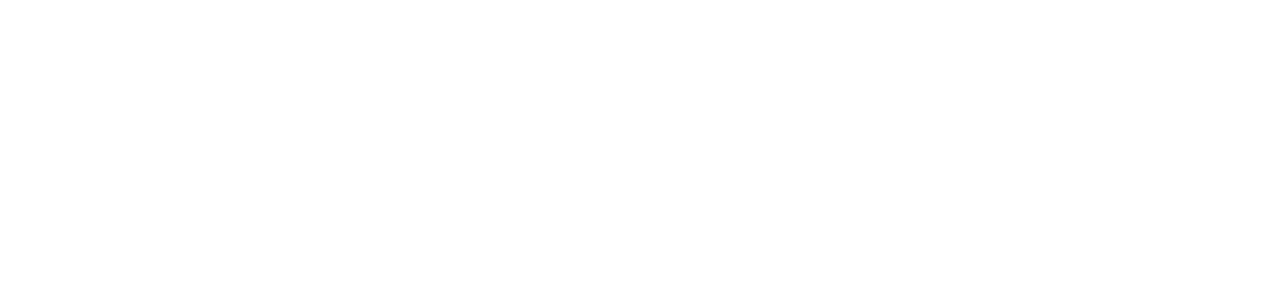
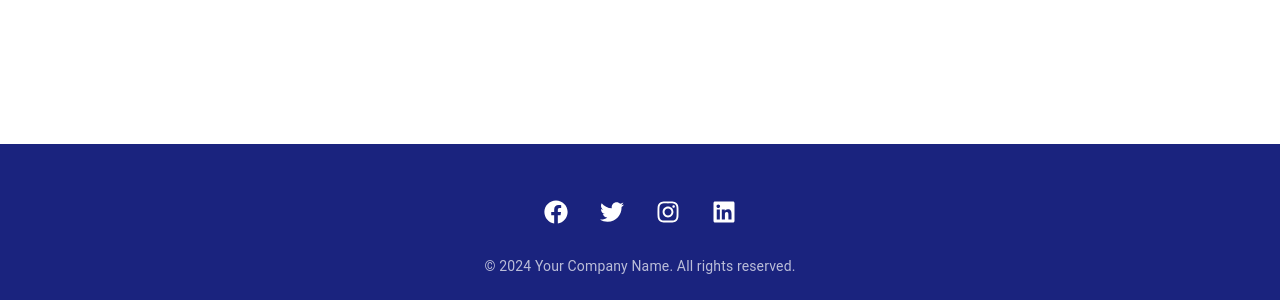
Before and after one commit to Siil777/SecureSignUp, a React (Create React App) app in the folder frontend/auth/: page / in a window 1280 px wide. Before the commit this address had no page. Shown: the part 1189-1489 px from the top of the page. Before the commit the page ends 800 px from the top, so only its background shows below. Built offline with nearby package versions, Linux system fonts and the light colour scheme.

Commit message:
feat: footer

```diff
--- a/frontend/auth/package.json
+++ b/frontend/auth/package.json
@@ -12,8 +12,10 @@
     "bootstrap": "^5.3.3",
     "react": "^18.3.1",
     "react-dom": "^18.3.1",
+    "react-icons": "^5.3.0",
     "react-router-dom": "^6.27.0",
     "react-scripts": "5.0.1",
+    "sass": "^1.80.4",
     "web-vitals": "^2.1.4"
   },
   "scripts": {
--- a/frontend/auth/src/App.js
+++ b/frontend/auth/src/App.js
@@ -1,11 +1,12 @@
 import logo from './logo.svg';
 import './App.css';
 import Headers from './components/headers.js';
-import Entries from './components/entries.js';
+import Footer from './components/footers.js';
 function App() {
   return (
     <div className="App">
       <Headers />
+      <Footer />
     </div>
   );
 }
--- /dev/null
+++ b/frontend/auth/src/components/footers.js
@@ -0,0 +1,79 @@
+import React from "react";
+import { Box, Container, Grid, Typography, IconButton, useTheme, useMediaQuery } from "@mui/material";
+import { styled } from "@mui/system";
+import { FaFacebook, FaTwitter, FaInstagram, FaLinkedin } from "react-icons/fa";
+
+const FooterContainer = styled(Box)(({ theme }) => ({
+  backgroundColor: "#1a237e",
+  color: "#ffffff",
+  padding: "48px 0 24px 0",
+  position: "relative",
+  bottom: 0,
+  width: "100%"
+}));
+
+const FooterLink = styled(Typography)(({ theme }) => ({
+  color: "#ffffff",
+  cursor: "pointer",
+  transition: "color 0.3s ease",
+  "&:hover": {
+    color: "#90caf9"
+  },
+  marginBottom: "8px"
+}));
+
+const SocialIcon = styled(IconButton)(({ theme }) => ({
+  color: "#ffffff",
+  transition: "transform 0.3s ease, color 0.3s ease",
+  "&:hover": {
+    transform: "scale(1.1)",
+    color: "#90caf9"
+  },
+  margin: "0 8px"
+}));
+
+const Footer = () => {
+  const theme = useTheme();
+  const isMobile = useMediaQuery(theme.breakpoints.down("sm"));
+
+  const footerLinks = [
+    { title: "Company", items: ["About Us", "Our Team", "Careers", "Contact Us"] },
+    { title: "Services", items: ["Web Design", "Development", "Consulting", "Marketing"] },
+    { title: "Resources", items: ["Blog", "Newsletter", "Events", "Help Center"] }
+  ];
+
+  const socialLinks = [
+    { icon: <FaFacebook size={24} />, label: "Facebook" },
+    { icon: <FaTwitter size={24} />, label: "Twitter" },
+    { icon: <FaInstagram size={24} />, label: "Instagram" },
+    { icon: <FaLinkedin size={24} />, label: "LinkedIn" }
+  ];
+
+  return (
+    <FooterContainer component="footer" role="contentinfo">
+      <Container maxWidth="lg">
+          <Box sx={{ marginBottom: "24px" }}>
+            {socialLinks.map((social, index) => (
+              <SocialIcon
+                key={index}
+                aria-label={social.label}
+                role="link"
+                tabIndex={0}
+              >
+                {social.icon}
+              </SocialIcon>
+            ))}
+          </Box>
+          <Typography
+            variant="body2"
+            align="center"
+            sx={{ opacity: 0.7 }}
+          >
+            © {new Date().getFullYear()} Your Company Name. All rights reserved.
+          </Typography>
+      </Container>
+    </FooterContainer>
+  );
+};
+
+export default Footer;
--- a/frontend/auth/src/components/headers.js
+++ b/frontend/auth/src/components/headers.js
@@ -3,7 +3,7 @@
 import { Route, Routes } from 'react-router-dom';
 const Head = ({ signup }) => {
     return (
-        <div>
+        <div className='content'>
             <nav className="navbar navbar-light bg-light">
                 <div></div>
                 <Signup signup={signup} />
--- a/frontend/auth/src/components/signupforms.js
+++ b/frontend/auth/src/components/signupforms.js
@@ -12,7 +12,7 @@
         onRegister(email, password, username);
     }
     return (
-        <div className="col-4" style={{ display: 'flex', flexDirection: 'column', justifyContent: 'center' }}>
+        <div className="col-4 centered" style={{ display: 'flex', flexDirection: 'column', justifyContent: 'center', }}>
             <form onSubmit={handleSubmit}>
                 <FormControl margin="normal">
                     <InputLabel htmlFor='email'>Email address</InputLabel>
--- a/frontend/auth/src/index.js
+++ b/frontend/auth/src/index.js
@@ -5,6 +5,7 @@
 import reportWebVitals from './reportWebVitals';
 import 'bootstrap/dist/css/bootstrap.min.css';
 import { BrowserRouter } from 'react-router-dom';
+import './scss/style.scss';
 
 const root = ReactDOM.createRoot(document.getElementById('root'));
 root.render(
--- /dev/null
+++ b/frontend/auth/src/scss/style.scss
@@ -0,0 +1,9 @@
+.content {
+    padding: 0 0 100% 0;
+}
+.centered {
+    position: absolute;
+    top: 50%;
+    left: 50%;
+    transform: translate(-50%, -50%);
+}
```
Also changed, not shown: frontend/auth/src/components/footer.js (added, +128 -0 lines), frontend/auth/src/img/github.png (added), 1 other file (tests, documents, lock files or other folders).
